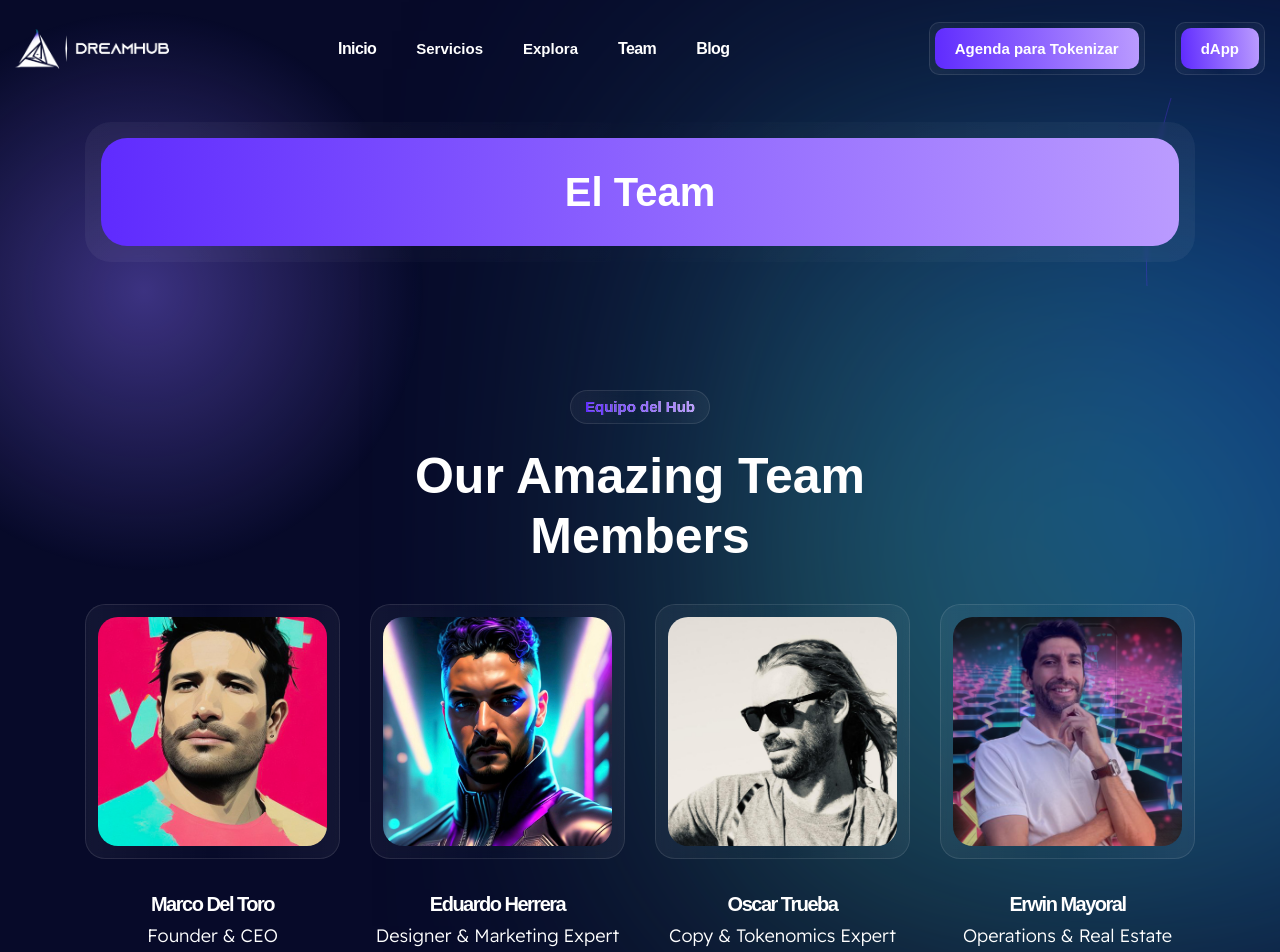
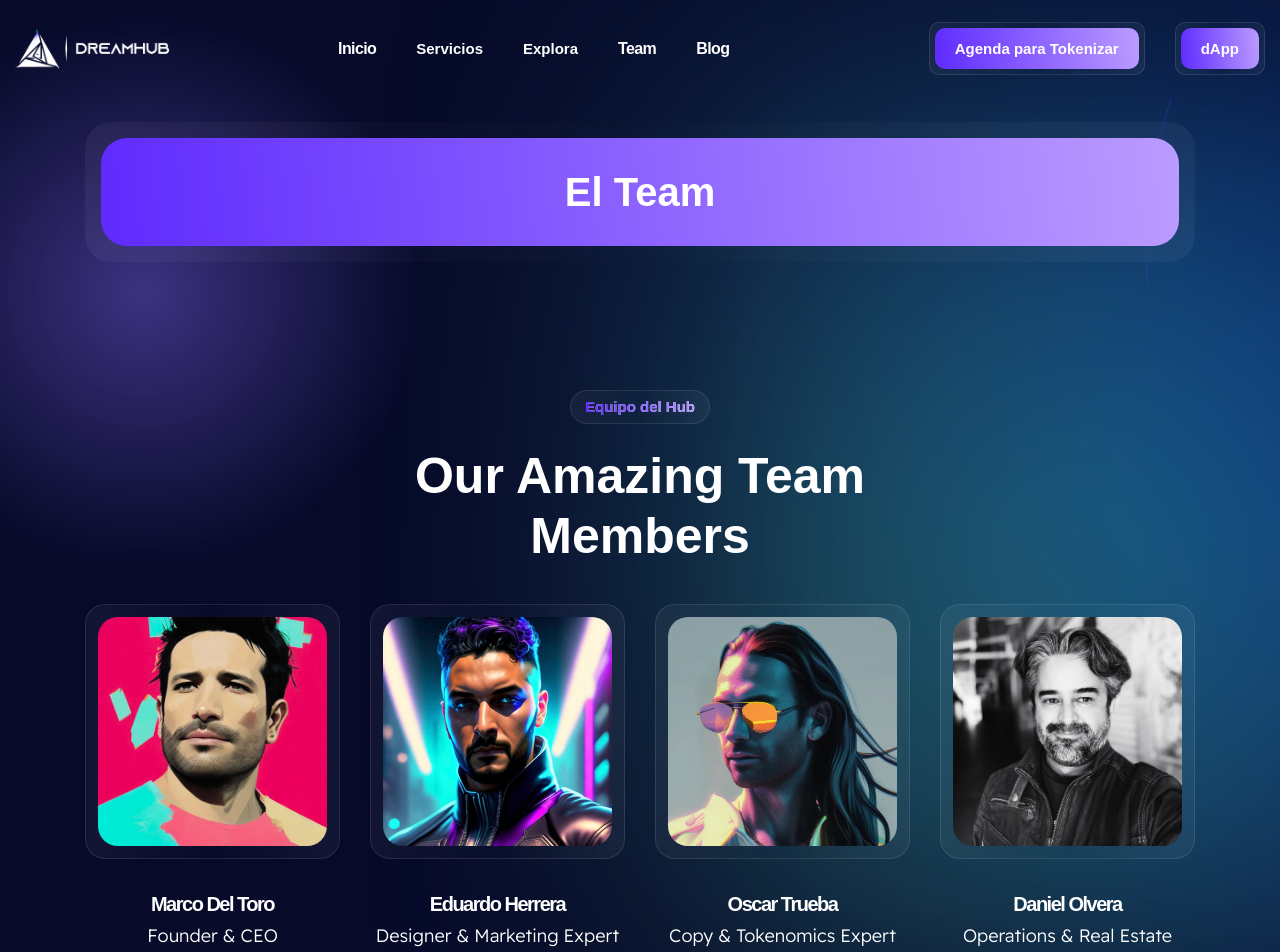
Before and after one commit to delBull/dreamhub, a Next.js app: page /team in a window 1280 px wide. Shown: the top 952 px of the page. Built offline with nearby package versions, Linux system fonts and the light colour scheme; a web font is replaced by a local one.

Commit message:
team edited

```diff
--- a/components/layout/footer/Footer1.js
+++ b/components/layout/footer/Footer1.js
@@ -57,13 +57,13 @@ export default function Footer1() {
                                     </a></li>
                                     <li><a href="https://www.instagram.com/dreamhubart/" target="_blank">
                                     <svg xmlns="http://www.w3.org/2000/svg" height="16" width="14" fill="none" viewBox="0 0 448 512"><path d="M224.1 141c-63.6 0-114.9 51.3-114.9 114.9s51.3 114.9 114.9 114.9S339 319.5 339 255.9 287.7 141 224.1 141zm0 189.6c-41.1 0-74.7-33.5-74.7-74.7s33.5-74.7 74.7-74.7 74.7 33.5 74.7 74.7-33.6 74.7-74.7 74.7zm146.4-194.3c0 14.9-12 26.8-26.8 26.8-14.9 0-26.8-12-26.8-26.8s12-26.8 26.8-26.8 26.8 12 26.8 26.8zm76.1 27.2c-1.7-35.9-9.9-67.7-36.2-93.9-26.2-26.2-58-34.4-93.9-36.2-37-2.1-147.9-2.1-184.9 0-35.8 1.7-67.6 9.9-93.9 36.1s-34.4 58-36.2 93.9c-2.1 37-2.1 147.9 0 184.9 1.7 35.9 9.9 67.7 36.2 93.9s58 34.4 93.9 36.2c37 2.1 147.9 2.1 184.9 0 35.9-1.7 67.7-9.9 93.9-36.2 26.2-26.2 34.4-58 36.2-93.9 2.1-37 2.1-147.8 0-184.8zM398.8 388c-7.8 19.6-22.9 34.7-42.6 42.6-29.5 11.7-99.5 9-132.1 9s-102.7 2.6-132.1-9c-19.6-7.8-34.7-22.9-42.6-42.6-11.7-29.5-9-99.5-9-132.1s-2.6-102.7 9-132.1c7.8-19.6 22.9-34.7 42.6-42.6 29.5-11.7 99.5-9 132.1-9s102.7-2.6 132.1 9c19.6 7.8 34.7 22.9 42.6 42.6 11.7 29.5 9 99.5 9 132.1s2.7 102.7-9 132.1z" fill="white" /></svg>
-                                    </a></li> */}
+                                    </a></li>
                                     <li><a href="https://discord.gg/8dZdffS7Pn" target="_blank">
                                     <svg xmlns="http://www.w3.org/2000/svg" height="16" width="20" fill="none" viewBox="0 0 640 512">
                                         <path d="M524.5 69.8a1.5 1.5 0 0 0 -.8-.7A485.1 485.1 0 0 0 404.1 32a1.8 1.8 0 0 0 -1.9 .9 337.5 337.5 0 0 0 -14.9 30.6 447.8 447.8 0 0 0 -134.4 0 309.5 309.5 0 0 0 -15.1-30.6 1.9 1.9 0 0 0 -1.9-.9A483.7 483.7 0 0 0 116.1 69.1a1.7 1.7 0 0 0 -.8 .7C39.1 183.7 18.2 294.7 28.4 404.4a2 2 0 0 0 .8 1.4A487.7 487.7 0 0 0 176 479.9a1.9 1.9 0 0 0 2.1-.7A348.2 348.2 0 0 0 208.1 430.4a1.9 1.9 0 0 0 -1-2.6 321.2 321.2 0 0 1 -45.9-21.9 1.9 1.9 0 0 1 -.2-3.1c3.1-2.3 6.2-4.7 9.1-7.1a1.8 1.8 0 0 1 1.9-.3c96.2 43.9 200.4 43.9 295.5 0a1.8 1.8 0 0 1 1.9 .2c2.9 2.4 6 4.9 9.1 7.2a1.9 1.9 0 0 1 -.2 3.1 301.4 301.4 0 0 1 -45.9 21.8 1.9 1.9 0 0 0 -1 2.6 391.1 391.1 0 0 0 30 48.8 1.9 1.9 0 0 0 2.1 .7A486 486 0 0 0 610.7 405.7a1.9 1.9 0 0 0 .8-1.4C623.7 277.6 590.9 167.5 524.5 69.8zM222.5 337.6c-29 0-52.8-26.6-52.8-59.2S193.1 219.1 222.5 219.1c29.7 0 53.3 26.8 52.8 59.2C275.3 311 251.9 337.6 222.5 337.6zm195.4 0c-29 0-52.8-26.6-52.8-59.2S388.4 219.1 417.9 219.1c29.7 0 53.3 26.8 52.8 59.2C470.7 311 447.5 337.6 417.9 337.6z" fill="white" />
                                     </svg>
                                     </a></li>
-                                {/*  <li><a href="#">
+                                   <li><a href="#">
                                         <svg width={14} height={14} viewBox="0 0 14 14" fill="none" xmlns="http://www.w3.org/2000/svg">
                                             <path d="M14.0006 14V8.87249C14.0006 6.35249 13.4581 4.42749 10.5181 4.42749C9.10062 4.42749 8.15563 5.19749 7.77063 5.93249H7.73563V4.65499H4.95312V14H7.85813V9.36249C7.85813 8.13749 8.08563 6.96499 9.59063 6.96499C11.0781 6.96499 11.0956 8.34749 11.0956 9.43249V13.9825H14.0006V14Z" fill="white" />
                                             <path d="M0.226562 4.65479H3.13156V13.9998H0.226562V4.65479Z" fill="white" />
--- a/pages/team.js
+++ b/pages/team.js
@@ -62,7 +62,7 @@ export default function Team() {
                                 <div className="col-xl-3 col-md-6">
                                     <div className="team-box">
                                         <div className="image">
-                                            <Link href="/team"><img src="/assets/images/layouts/oscar.jpeg" alt="" /></Link>
+                                            <Link href="/team"><img src="/assets/images/layouts/oscar.png" alt="" /></Link>
                                             <ul className="list-social">
                                                {/*  <li><Link href="#">
                                                     <span className="icon-linkedin" />
@@ -83,7 +83,7 @@ export default function Team() {
                                 <div className="col-xl-3 col-md-6">
                                     <div className="team-box">
                                         <div className="image">
-                                            <Link href="/team"><img src="/assets/images/layouts/erwin.jpg" alt="" /></Link>
+                                            <Link href="/team"><img src="/assets/images/layouts/daniel.jpg" alt="" /></Link>
                                           {/*   <ul className="list-social">
                                                 <li><Link href="#">
                                                     <span className="icon-linkedin" />
@@ -94,7 +94,7 @@ export default function Team() {
                                             </ul> */}
                                         </div>
                                         <div className="content">
-                                            <Link href="/team" className="h5 name">Erwin Mayoral</Link>
+                                            <Link href="/team" className="h5 name">Daniel Olvera</Link>
                                             <p className="postion">
                                                 Operations & Real Estate Expert
                                             </p>
```
